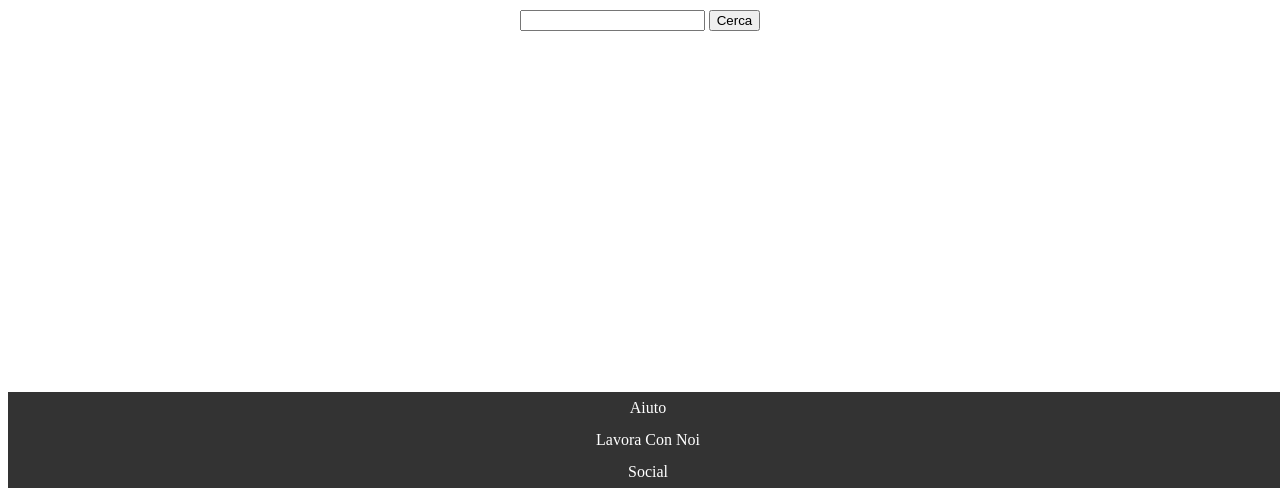
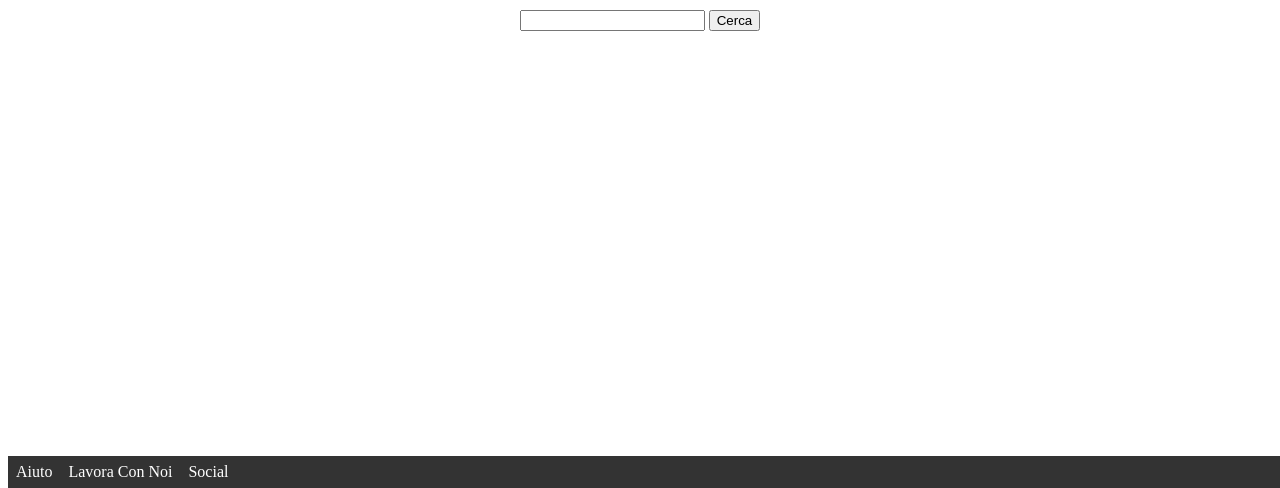
Before and after one commit to DaveBett/google-homepage, a plain HTML site: page index.html in a window 1280 px wide. Shown: the part 312-800 px from the top of the page. Drawn offline with Linux system fonts and the light colour scheme.

Commit message:
Move footer

```diff
--- a/style.css
+++ b/style.css
@@ -17,7 +17,7 @@
   background-color: #333;
   position: fixed;
   top: 0;
-  width:100%;
+  width: 110%;
 }
 
 .toplist li {
@@ -35,19 +35,20 @@
 .toplist li a:hover {
   background-color: #111;
 }
+
 .footer ul {
     list-style-type: none;
     margin: 0;
     padding: 0;
     overflow: hidden;
     background-color: #333;
-    position: fixed;
+    position: absolute;
     bottom: 0;
     width: 100%;
   }
 
 .footer li {
-    float: center;
+    float: left;
   }
 
 .footer li a {
```
Also changed, not shown: index.html (+0 -1 lines).
